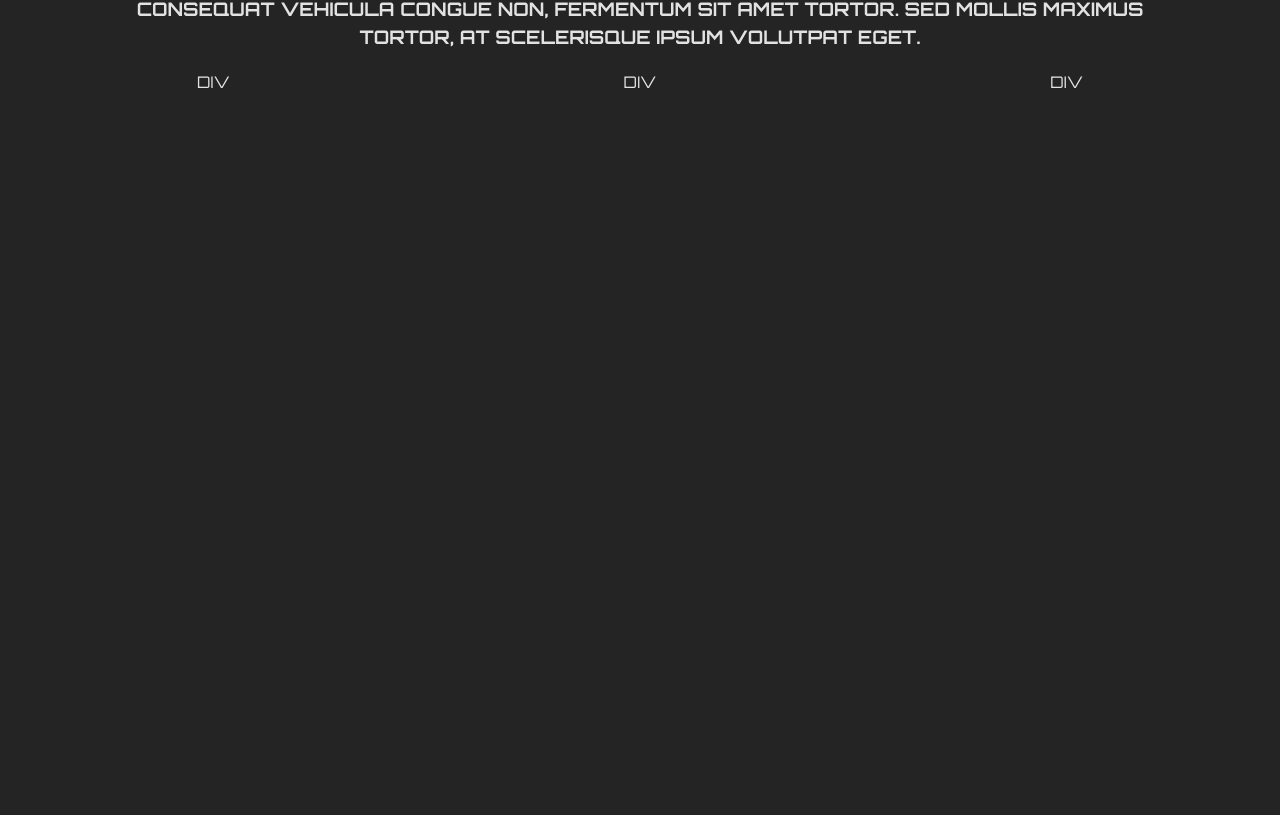
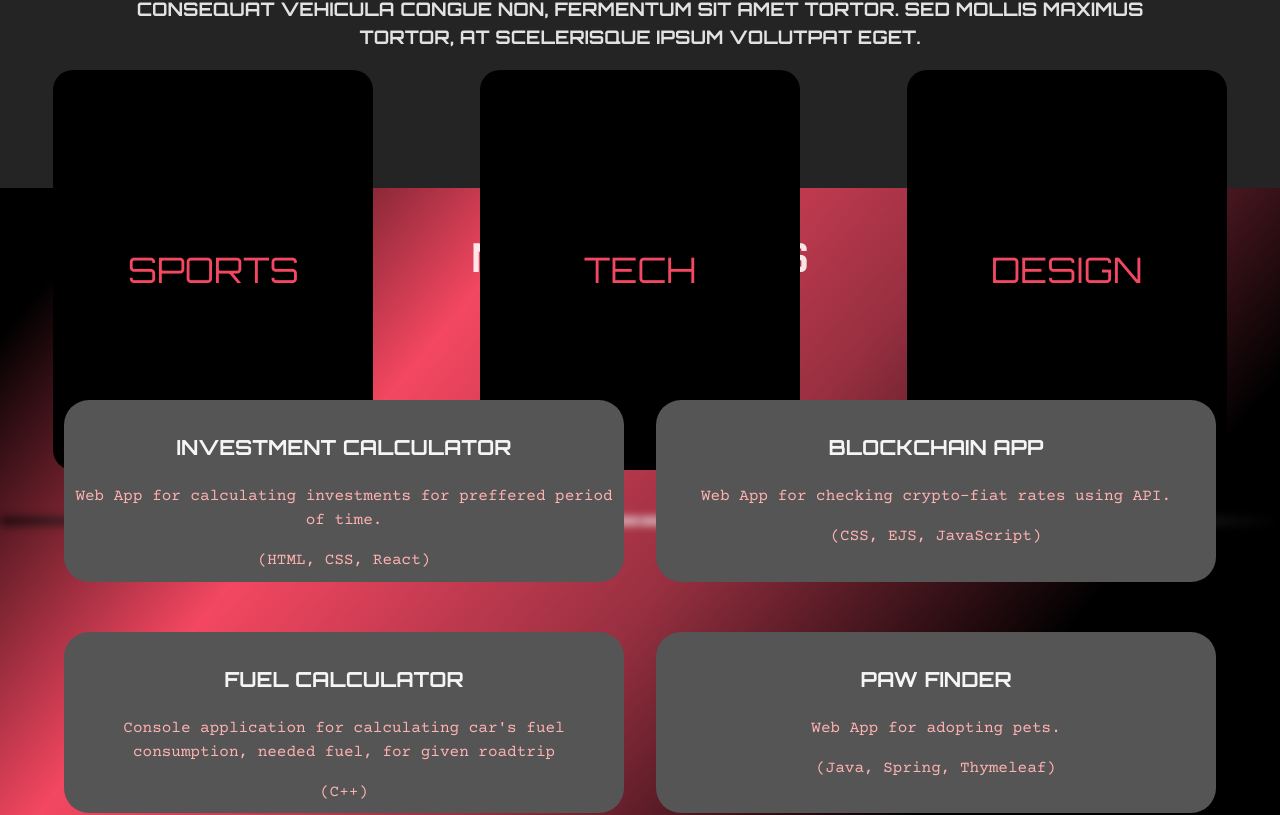
Before and after one commit to dimovv23/Personal-Website-2, a React (Vite) app: page / in a window 1280 px wide. Shown: the part 1412-2227 px from the top of the page. Before the commit the page ends 1600 px from the top, so only its background shows below. Built offline with nearby package versions, Linux system fonts and the light colour scheme.

Commit message:
About Section done. Project section started

```diff
--- a/src/App.css
+++ b/src/App.css
@@ -1 +1,2 @@
 @import url("https://fonts.googleapis.com/css2?family=Orbitron:wght@400;700&display=swap");
+@import url("https://fonts.googleapis.com/css2?family=Courier+Prime&display=swap");
--- a/src/App.jsx
+++ b/src/App.jsx
@@ -2,6 +2,7 @@ import { useState } from "react";
 import "./App.css";
 import Header from "./components/Header/Header";
 import About from "./components/About/About";
+import Projects from "./components/Projects/Projects";
 
 function App() {
   const [count, setCount] = useState(0);
@@ -10,6 +11,7 @@ function App() {
     <>
       <Header />
       <About />
+      <Projects />
     </>
   );
 }
--- a/src/components/About/About.css
+++ b/src/components/About/About.css
@@ -10,7 +10,7 @@
   flex-direction: column;
 }
 
-#about img {
+.about-container img {
   width: 200px;
   height: 200px;
   border-radius: 50%;
@@ -28,3 +28,96 @@
   align-items: center;
   justify-content: space-around;
 }
+
+#card-container img {
+  width: 30rem;
+}
+
+#about-card {
+  width: 400px;
+  height: 400px;
+}
+
+.flip-card {
+  background-color: transparent;
+  width: 300px;
+  height: 200px;
+  /* border: 1px solid #f1f1f1; */
+  perspective: 1000px; /* Remove this if you don't want the 3D effect */
+}
+
+/* This container is needed to position the front and back side */
+.flip-card-inner {
+  position: relative;
+  width: 100%;
+  height: 100%;
+  text-align: center;
+  transition: transform 0.8s;
+  transform-style: preserve-3d;
+}
+
+/* Do an horizontal flip when you move the mouse over the flip box container */
+.flip-card:hover .flip-card-inner {
+  transform: rotateY(180deg);
+}
+
+/* Position the front and back side */
+.flip-card-front,
+.flip-card-back {
+  position: absolute;
+  left: 10%;
+  width: 80%;
+  height: 100%;
+  -webkit-backface-visibility: hidden; /* Safari */
+  backface-visibility: hidden;
+  border-radius: 20px;
+}
+
+/* Style the front side (fallback if image is missing) */
+.flip-card-front {
+  background-color: black;
+  color: #f44761;
+  display: flex;
+  justify-content: center;
+  align-items: center;
+  font-size: 2.2rem;
+}
+
+/* Style the back side */
+.flip-card-back {
+  background-color: black;
+  color: #f44761;
+  transform: rotateY(180deg);
+}
+
+/* Divider line */
+
+.divider {
+  display: flex;
+}
+
+.line {
+  flex-grow: 1;
+  height: 1px;
+  background: linear-gradient(to right, black, whitesmoke, black);
+  margin: 0;
+}
+
+.glow {
+  &:before,
+  &:after {
+    content: "";
+    flex-grow: 1;
+    height: 6px;
+    -webkit-filter: blur(5px);
+    border-radius: 5px;
+  }
+
+  &:before {
+    background: linear-gradient(to right, black, whitesmoke);
+  }
+
+  &:after {
+    background: linear-gradient(to left, black, whitesmoke);
+  }
+}
--- a/src/components/About/About.jsx
+++ b/src/components/About/About.jsx
@@ -12,10 +12,13 @@ export default function About() {
         <h3>{aboutText}</h3>
       </div>
       <div id="card-container">
-        <Card />
-        <Card />
-        <Card />
+        <Card cardTitle={"sports"} />
+        <Card cardTitle={"tech"} />
+        <Card cardTitle={"design"} />
       </div>
+      <br />
+      <br />
+      <h2 className="divider line glow"></h2>
     </section>
   );
 }
--- a/src/components/Card.jsx
+++ b/src/components/Card.jsx
@@ -1,7 +1,20 @@
-export default function Card({}) {
+import "../components/About/About.css";
+
+export default function Card({ cardTitle }) {
   return (
     <>
-      <div>div</div>
+      <div id="about-card" className="flip-card">
+        <div className="flip-card-inner">
+          <div className="flip-card-front">
+            <p>{cardTitle}</p>
+          </div>
+          <div className="flip-card-back">
+            <h1>This is h1</h1>
+            <p>This is p</p>
+            <p>This is p</p>
+          </div>
+        </div>
+      </div>
     </>
   );
 }
--- a/src/components/Header/Header.jsx
+++ b/src/components/Header/Header.jsx
@@ -16,7 +16,7 @@ export default function Header() {
               <a href="#about">About</a>
             </li>
             <li>
-              <a href="">Projects</a>
+              <a href="#projects">Projects</a>
             </li>
             <li>
               <a href="">Contact</a>
--- /dev/null
+++ b/src/components/Project/Project.jsx
@@ -0,0 +1,16 @@
+export default function Project({
+  technologies,
+  url,
+  projectName,
+  description,
+}) {
+  return (
+    <a target="_blank" href={url}>
+      <div id="single-project">
+        <h3>{projectName}</h3>
+        <p>{description}</p>
+        <p>{technologies}</p>
+      </div>
+    </a>
+  );
+}
--- /dev/null
+++ b/src/components/Projects/Projects.css
@@ -0,0 +1,77 @@
+#projects {
+  height: 100vh;
+  display: flex;
+  flex-direction: column;
+  justify-content: center;
+  align-items: center;
+}
+
+#projects h2 {
+  font-size: 2.5rem;
+}
+
+.projects-container {
+  display: grid;
+  grid-template-columns: 1fr 1fr;
+  grid-template-rows: 1fr 1fr 1fr;
+  /* relative to the section! */
+  position: relative;
+  top: 10%;
+  margin: 0 4rem;
+  gap: 2rem;
+}
+
+#single-project {
+  background-color: #555555;
+  height: 80%;
+  border-radius: 25px;
+  text-align: center;
+  padding: 0.7rem 0;
+  transition: transform 0.2s;
+}
+
+#single-project h3 {
+  font-size: 1.3rem;
+  color: whitesmoke;
+}
+
+#single-project p {
+  font-family: "Courier Prime", monospace;
+  text-transform: none;
+  padding: 0 0.2rem;
+  color: #ffb2b2;
+}
+
+#single-project:hover {
+  transform: scale(1.05);
+  background-color: #727272;
+}
+
+.gradient-background-dynamic {
+  background: linear-gradient(
+    310deg,
+    #000000,
+    #000000,
+    #000000,
+    #962f40,
+    #f44761,
+    #000000,
+    #000000,
+    #000000,
+    #000000
+  );
+  background-size: 180% 180%;
+  animation: gradient-animation-dynamic 19s ease infinite;
+}
+
+@keyframes gradient-animation-dynamic {
+  0% {
+    background-position: 0% 50%;
+  }
+  50% {
+    background-position: 100% 50%;
+  }
+  100% {
+    background-position: 0% 50%;
+  }
+}
--- /dev/null
+++ b/src/components/Projects/Projects.jsx
@@ -0,0 +1,52 @@
+import "../Projects/Projects.css";
+import Project from "../Project/Project";
+
+export default function Projects() {
+  return (
+    <section id="projects" className="gradient-background-dynamic">
+      <h2>My Projects</h2>
+      <div className="projects-container">
+        <Project
+          url={"https://github.com/dimovv23/Investment-Calculator"}
+          projectName={"Investment Calculator"}
+          technologies={"(HTML, CSS, React)"}
+          description={
+            "Web App for calculating investments for preffered period of time."
+          }
+        />
+        <Project
+          url={"https://github.com/dimovv23/Blockchain"}
+          projectName={"Blockchain App"}
+          technologies={"(CSS, EJS, JavaScript)"}
+          description={"Web App for checking crypto-fiat rates using API."}
+        />
+        <Project
+          url={"https://github.com/dimovv23/CarFuelCalculator"}
+          projectName={"Fuel Calculator"}
+          technologies={"(C++)"}
+          description={
+            "Console application for calculating car's fuel consumption, needed fuel, for given roadtrip"
+          }
+        />
+        <Project
+          url={"https://github.com/dimovv23/Pet_Adoption"}
+          projectName={"Paw Finder"}
+          technologies={"(Java, Spring, Thymeleaf)"}
+          description={"Web App for adopting pets."}
+        />
+        <Project
+          url={"https://dimovv23.github.io/Drum-Kit/"}
+          projectName={"Drum Kit"}
+          technologies={"(HTML, CSS, JavaScript)"}
+          description={"Web App that simulates a drum kit."}
+        />
+        <Project
+          url={"https://dimovv23.github.io/The-Simon-Game/"}
+          projectName={"Simon Game"}
+          technologies={"HTML, CSS, JavaScript"}
+          description={"Web App that implements the Simon Game."}
+        />
+      </div>
+    </section>
+  );
+}
--- a/src/index.css
+++ b/src/index.css
@@ -18,6 +18,10 @@
 
 html {
   scroll-behavior: smooth;
+}
+
+a {
+  text-decoration: none;
 }
 
 body {
```
Also changed, not shown: src/assets/Untitled.png.
